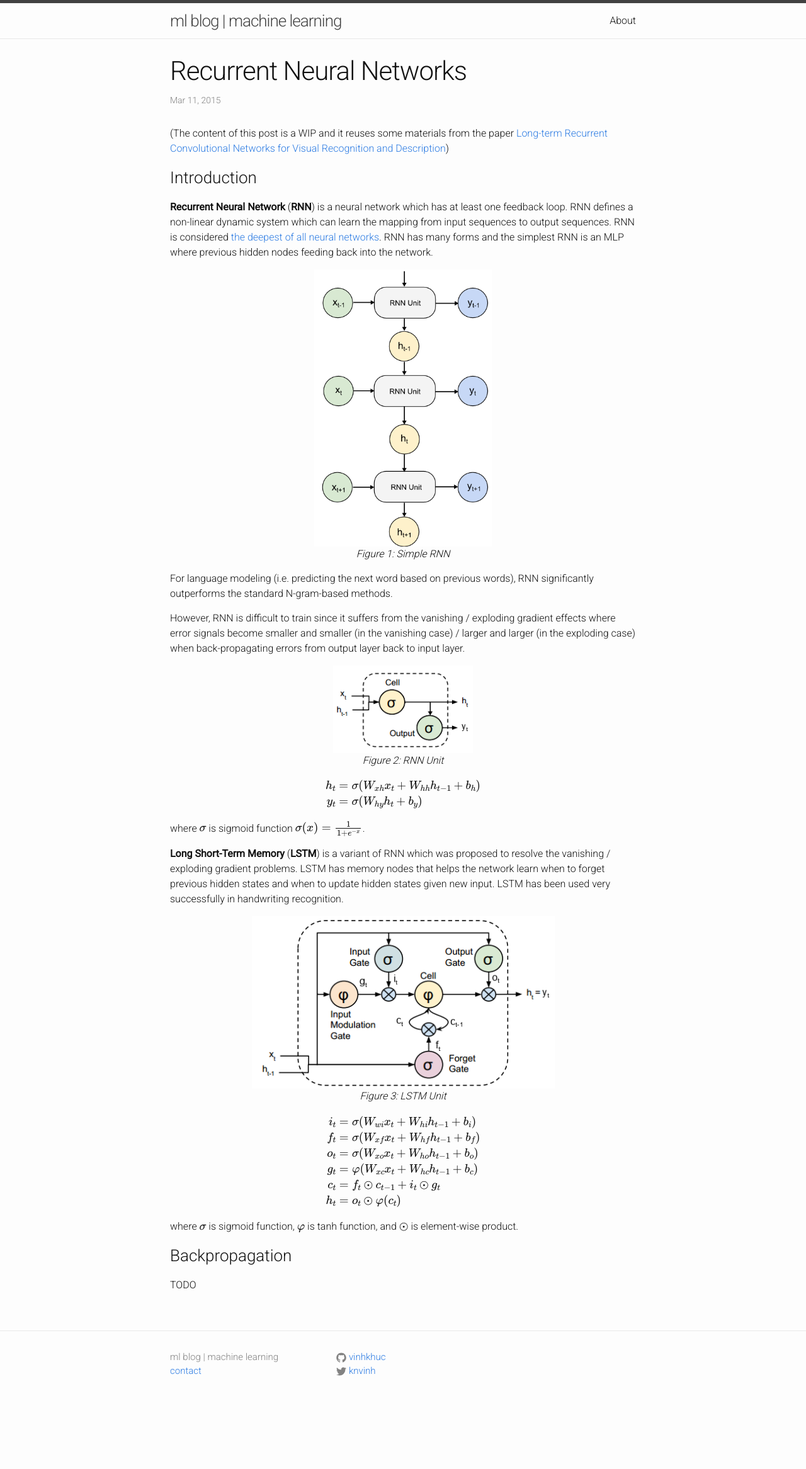
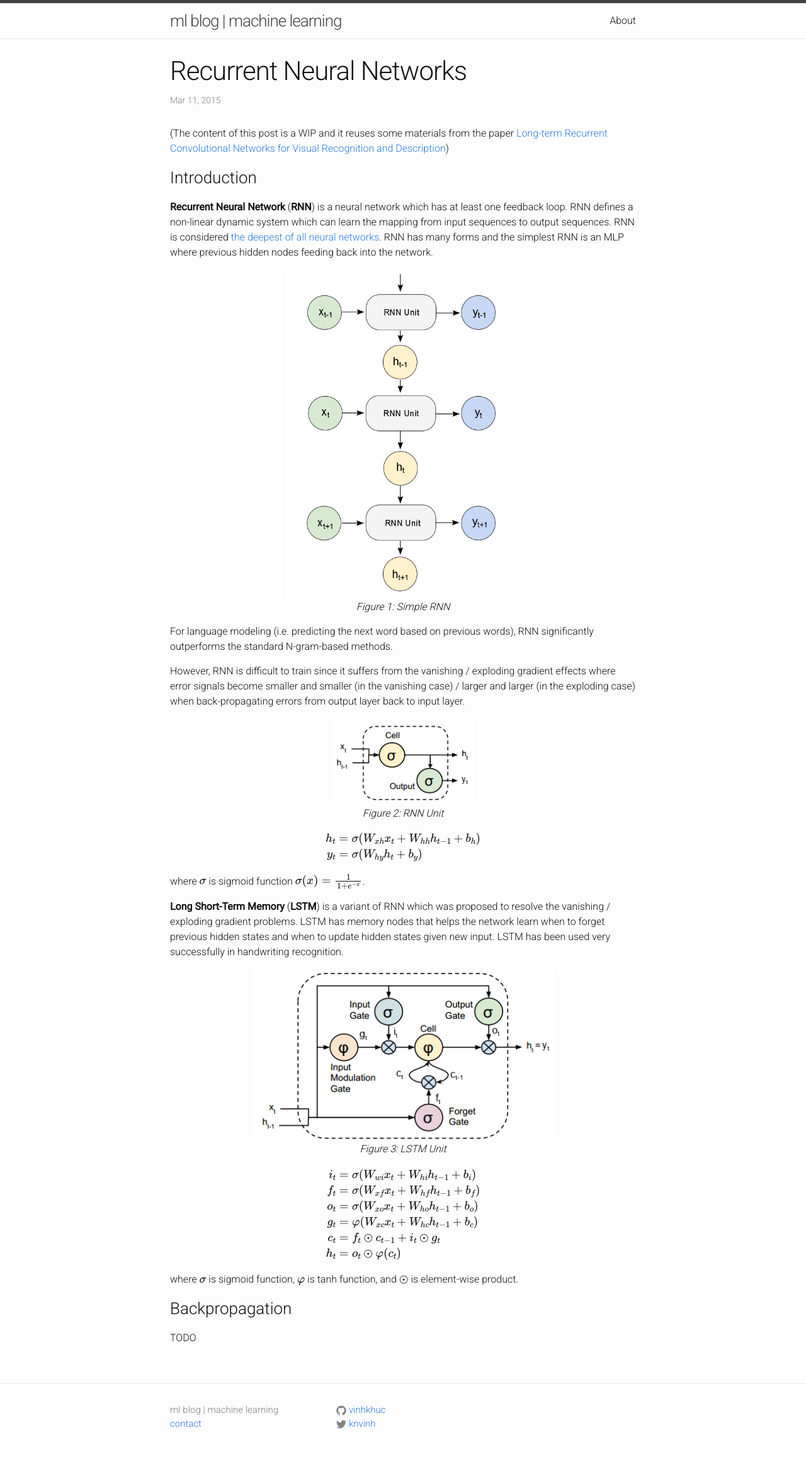
Before and after one commit to vinhkhuc/vinhkhuc.github.io, a Jekyll site: the page built from _posts/2015-03-11-rnn-lstm.md, in a window 1280 px wide. Shown: the whole page at 63% size. Built offline with Jekyll 4.4.1, drawn with Linux system fonts in a browser that asks for light colours; formulas are drawn with MathJax 3; comment, search, counter and statistics services are not loaded; before the commit the page ends 2249 px from its top, so only the background shows below that.

Commit message:
Updated the figure for basic RNN

```diff
--- a/_posts/2015-03-11-rnn-lstm.md
+++ b/_posts/2015-03-11-rnn-lstm.md
@@ -16,7 +16,7 @@ all neural networks](http://www.reddit.com/r/MachineLearning/comments/2xcyrl/i_a
 RNN has many forms and the simplest RNN is an MLP where previous hidden nodes feeding back into the network.
 
 <div class="center-figure">
-    <img src="/assets/2015-03-11-rnn-lstm/rnn-basic.png" width="38%" height="38%">
+    <img src="/assets/2015-03-11-rnn-lstm/rnn-basic.png" width="50%" height="50%">
     <p><em>Figure 1: Simple RNN</em></p>
 </div>
 
```
Also changed, not shown: assets/2015-03-11-rnn-lstm/rnn-basic.png, assets/2015-03-11-rnn-lstm/rnn-basic.svg.
